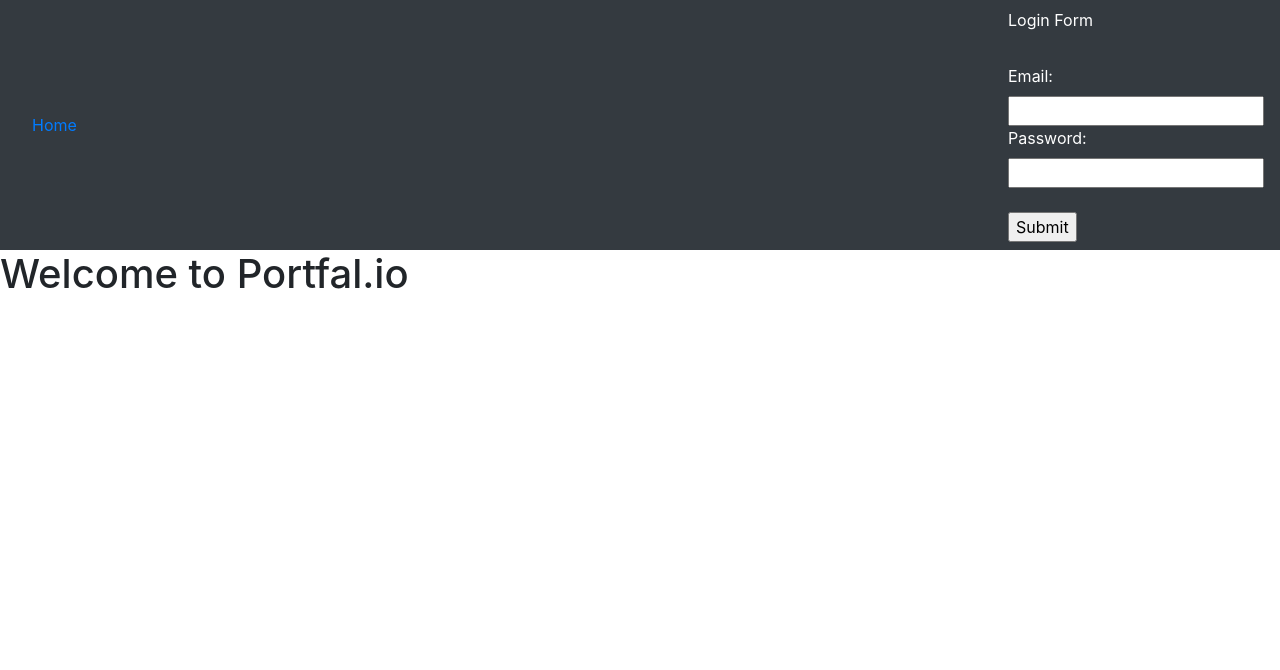
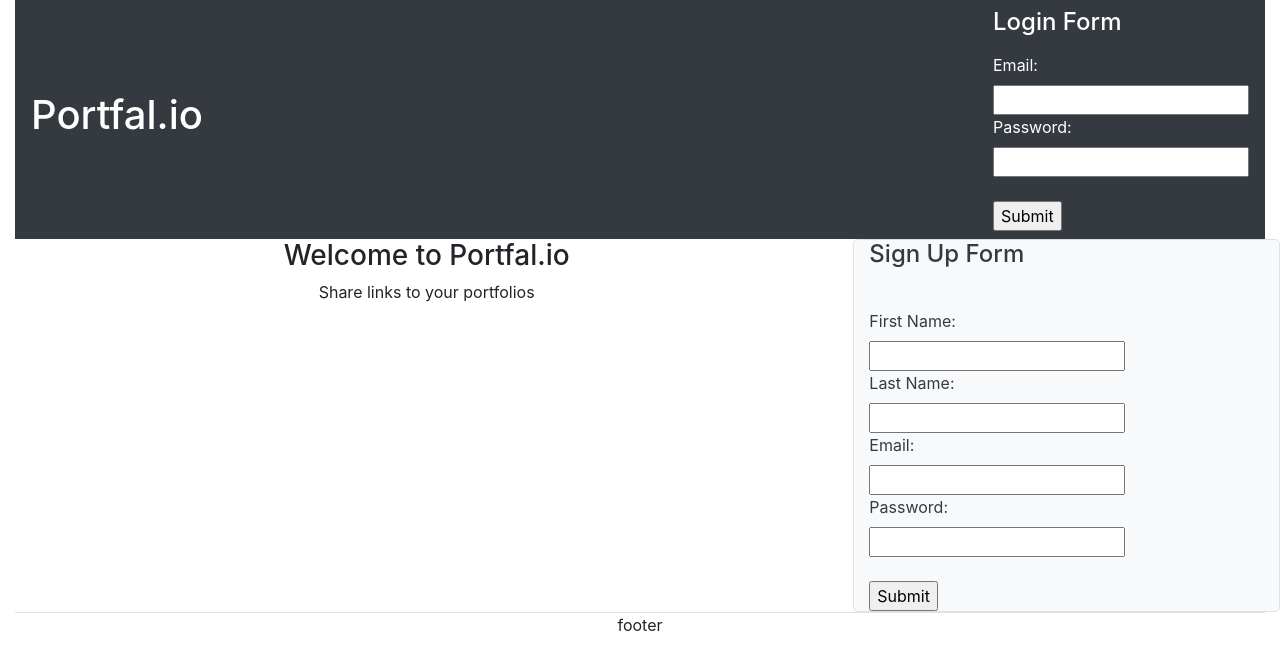
Before and after one commit to shawonibnkamal/portfalio, a React (Create React App) app in the folder client/: page / in a window 1280 px wide. Shown: the top 670 px of the page. Built offline with nearby package versions, Linux system fonts and the light colour scheme.

Commit message:
finished home page

```diff
--- a/client/src/App.js
+++ b/client/src/App.js
@@ -1,13 +1,17 @@
-import React from 'react';
-//import axios from 'axios'
-import NavBar from './navbar'
-import Body from './body'
+import React, { useState }  from 'react';
+import axios from 'axios';
+import NavBar from './navbar';
+import Body from './body';
+import Footer from './footer';
 
 function App() {
+  const [loggedIn, setLoggedIn] = useState(localStorage.getItem("login_token") ? true : false);
+
   return (
-    <div>
-      <NavBar />
-      <Body />
+    <div className="container-fluid">
+      <NavBar className="row" loggedIn={loggedIn} setLoggedIn={setLoggedIn} />
+      <Body className="row" loggedIn={loggedIn} />
+      <Footer className="row" />
     </div>
   );
 }
--- a/client/src/body.js
+++ b/client/src/body.js
@@ -3,16 +3,14 @@
 import Home from './home.js';
 import Dashboard from './dashboard.js';
 
-function Body() {
+function Body( {loggedIn} ) {
+
   return (
       <div>
-            { localStorage.getItem("login_token") ?
-
+        { loggedIn ?
           //if logged in
           <Dashboard/>
-
           :
-
           //if not logged in
           <Home />
         }
--- a/client/src/dashboard.js
+++ b/client/src/dashboard.js
@@ -1,11 +1,13 @@
-import React from 'react';
+import React, { useState } from 'react';
+import axios from 'axios';
 
 function Dashboard() {
-    return (
-        <div>
-            <h1> Dashboard </h1>
-        </div>
-    );
+  return (
+    <div className="col">
+      <h1> Dashboard </h1>
+
+    </div>
+  );
 }
 
 export default Dashboard;
--- /dev/null
+++ b/client/src/footer.js
@@ -0,0 +1,11 @@
+import React from 'react';
+
+function Footer() {
+  return (
+    <div className="col text-center border-top">
+      <p>footer</p>
+    </div>
+  );
+}
+
+export default Footer;
--- a/client/src/home.js
+++ b/client/src/home.js
@@ -1,12 +1,52 @@
-import React from 'react';
+import React, { useState } from 'react';
+import axios from 'axios';
 
 function Home() {
-    return (
-        <div>
-            <h1> Welcome to Portfal.io</h1>
+  const [userFirstName, setUserFirstName] = useState();
+  const [userLastName, setUserLastName] = useState();
+  const [userEmail, setUserEmail] = useState();
+  const [userPass, setUserPass] = useState();
 
-        </div>
-    );
+  const handleSignup = (e) => {
+    e.preventDefault();
+
+    //send data to server and recieve token
+    axios.post(process.env.REACT_APP_API_URL + "api/user",
+      {
+        "first_name": userFirstName,
+        "last_name": userLastName,
+        "email": userEmail,
+        "password": userPass
+      }).then(
+        res => {
+          //console.log("Signed up successfully");
+        }
+      ).catch(error => console.log(error.response.data));
+
+  }
+
+  return (
+    <div className="row">
+      <div className="col-8 text-center">
+        <h3> Welcome to Portfal.io</h3>
+        <p> Share links to your portfolios </p>
+      </div>
+
+      <form className="col border rounded-lg bg-light text-dark" onSubmit={handleSignup} method="post">
+        <label> <h4>Sign Up Form</h4> </label> <br /><br />
+        <label> First Name: </label> <br />
+        <input type="text" name="email" onChange={e => setUserFirstName(e.target.value)} /> <br />
+        <label> Last Name: </label> <br />
+        <input type="text" name="email" onChange={e => setUserLastName(e.target.value)} /> <br />
+        <label> Email: </label> <br />
+        <input type="text" name="email" onChange={e => setUserEmail(e.target.value)} /> <br />
+        <label> Password: </label> <br />
+        <input type="password" name="password" onChange={e => setUserPass(e.target.value)} /> <br /><br />
+        <input type="submit" name="submit" value="Submit" />
+      </form>
+
+    </div>
+  );
 }
 
 export default Home;
--- a/client/src/navbar.js
+++ b/client/src/navbar.js
@@ -1,8 +1,8 @@
 import React, { useState } from 'react';
-import axios from 'axios'
+import axios from 'axios';
 
-function NavBar() {
-  const [loggedIn, setLoggedIn] = useState(localStorage.getItem("login_token") ? true : false);
+function NavBar( {loggedIn, setLoggedIn} ) {
+
   const [userEmail, setUserEmail] = useState();
   const [userPass, setUserPass] = useState();
 
@@ -11,7 +11,7 @@
     //send data to server and recieve token
     axios.post(process.env.REACT_APP_API_URL + "api/user/login", {"email": userEmail, "password": userPass}).then(
       res => {
-        console.log("loggin in with token> " + res.data.login_token);
+        //console.log("loggin in with token> " + res.data.login_token);
         localStorage.setItem("login_token", res.data.login_token);
 
         setLoggedIn(true);
@@ -37,18 +37,16 @@
   }
 
   return (
-    <div className="navbar mr-auto bg-dark text-white">
-      <ul className="nav">
-        <li className="nav-item"> <a className="nav-link" href="#">Home</a> </li>
-      </ul>
-      <div className="navbar-nav mr-right">
+    <div className="navbar bg-dark text-white">
+      <a className="navbar-brand" href="#"><h1 className="text-white">Portfal.io</h1></a>
+      <div className="mr-right">
         { loggedIn ? (
           <div>
             <button onClick={handleLogout}>Logout</button>
           </div>
         ) : (
           <form onSubmit={handleLogin} method="post">
-            <label> Login Form </label> <br/><br/>
+            <label> <h4>Login Form</h4> </label> <br/>
             <label> Email: </label> <br/>
             <input type="text" name="email" onChange={e => setUserEmail(e.target.value)}/> <br/>
             <label> Password: </label> <br/>
```
Lines whose indentation alone changed are shown as unchanged.
